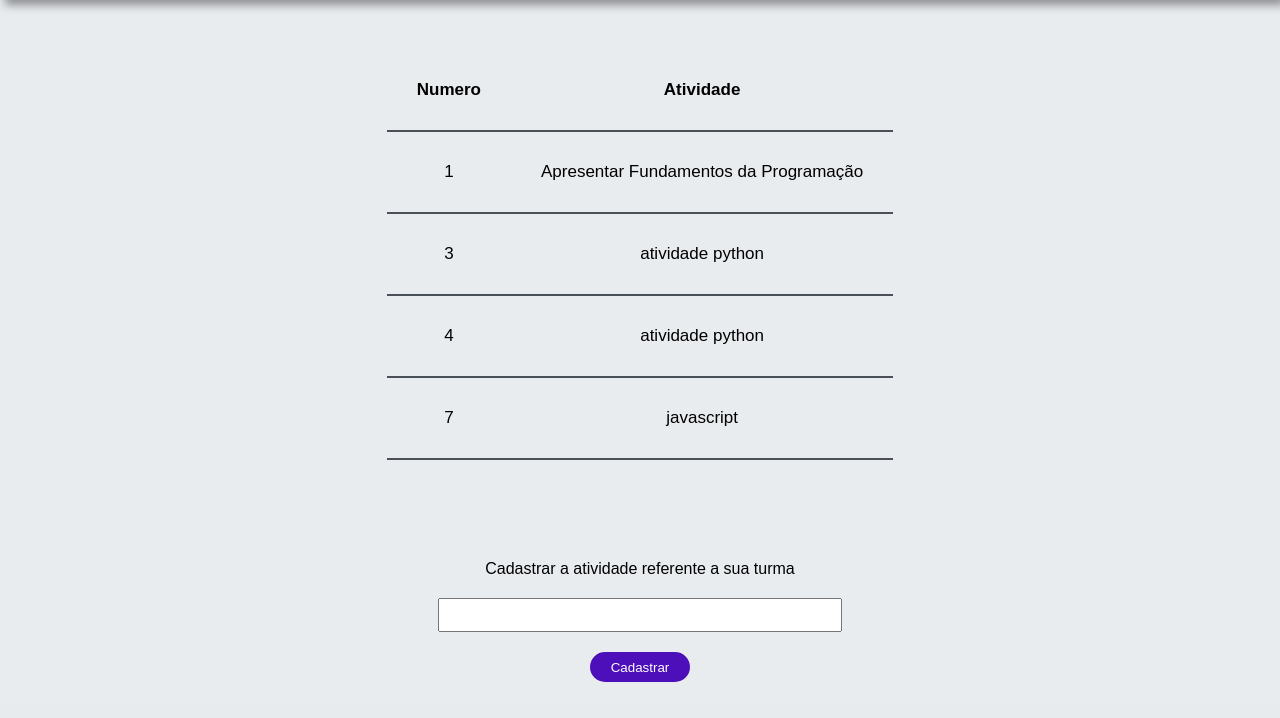
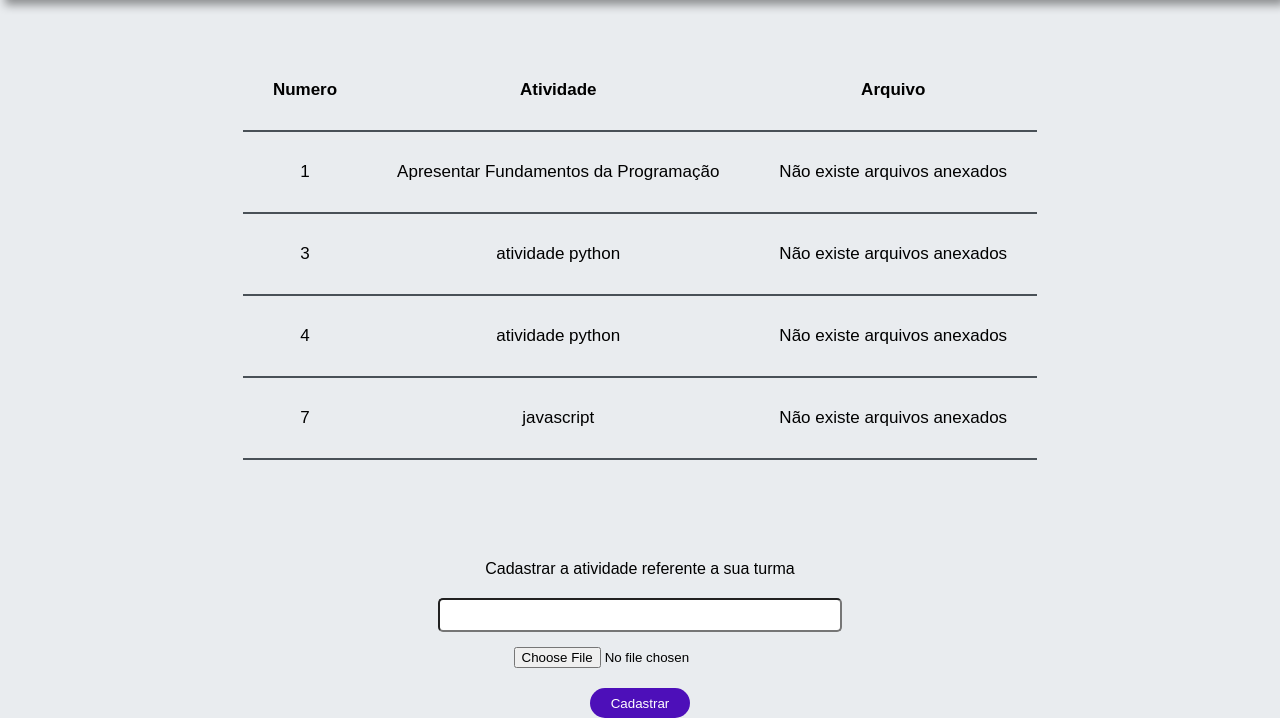
Before and after one commit to MariaEDuarda005/Projeto-Escola-Senai, a Django app: page /cad_atividade/1 in a window 1280 px wide. Shown: the part 96-814 px from the top of the page. Before the commit the page ends 778 px from the top, so only its background shows below. Run offline with Django 5.2, Linux system fonts and the light colour scheme; data comes from the database, SQL or seed files in the repository; both versions use the stored data as it was after the commit; some libraries are stand-ins or nearby versions.

Commit message:
Inserir arquivos

```diff
--- a/Escola/App_Escola/models.py
+++ b/Escola/App_Escola/models.py
@@ -19,6 +19,7 @@ class Turma(models.Model):
 class Atividade(models.Model):
     nome_atividade = models.CharField(max_length=120)
     id_turma = models.ForeignKey(Turma, null=True, on_delete=models.CASCADE)
+    arquivo = models.FileField(upload_to='atividade_arquivo/', blank=True, null=True)
 
     def __str__(self):
         return self.nome_atividade
--- a/Escola/App_Escola/static/css/login.css
+++ b/Escola/App_Escola/static/css/login.css
@@ -5,6 +5,7 @@
 }
 
 body {
+    background-image: url("../imagens/stacked-waves-haikei.svg");
     display: flex;
     justify-content: center;
     align-items: center;
@@ -28,7 +29,7 @@ form{
 }
 
 .formulario {
-    background-color: #e7ecef;
+    background-color: #fdf6ff;
     display: flex;
     justify-content: center;
     align-items: center;
--- a/Escola/App_Escola/templates/turmaAtividade.html
+++ b/Escola/App_Escola/templates/turmaAtividade.html
@@ -5,6 +5,7 @@
     <meta charset="UTF-8">
     <meta name="viewport" content="width=device-width, initial-scale=1.0">
     <link rel="stylesheet" type="text/css" href="{% static 'css/turmaAtividade.css' %}">
+    <script src="https://kit.fontawesome.com/853fc98f91.js" crossorigin="anonymous"></script>
     <title>Lista de Turmas do professor</title>
 </head>
 
@@ -12,7 +13,7 @@
         <nav>
             <div class="nav-bar">
                 <h1>Bem vindo(a) professor: {{usuario_logado}}</h1>
-                <button><a href="../accounts/logout" style="color: #fff;">SAIR</a></button>
+                <button><a href="{%url 'sair'%}" style="color: #fff;">SAIR</a></button>
             </div>
         </nav>
     </header>
@@ -36,6 +37,7 @@
                 <tr>
                     <th>Numero</th>
                     <th>Atividade</th>
+                    <th>Arquivo</th>
                 </tr>
 
 
@@ -43,17 +45,27 @@
                 <tr>
                     <td>{{ atividade.id }}</td>
                     <td>{{ atividade.nome_atividade }}</td>
+                    <td>
+                        {% if atividade.arquivo %}
+                            <i class="fa-regular fa-file-lines"></i>
+                        {% else %}
+                            <p>Não existe arquivos anexados</p>
+                        {% endif %}
+                    </td>
                 </tr>
                 {% endfor %}
 
             </table>
         </div>
 
-        <form method="POST" action="{% url 'cad_atividade' id_turma=id_turma%}">
+        <form method="POST" action="{% url 'cad_atividade' id_turma=id_turma%}" enctype="multipart/form-data">
             {% csrf_token %}
             <div class="enviar_atividade">
                 <p>Cadastrar a atividade referente a sua turma</p>
-                <input style="height: 30px; width: 400px; margin-top: 20px;" type="text" id="descricao" name="descricao"/>
+                <input style="height: 30px; width: 400px; margin-top: 20px; border-radius: 5px;" type="text" id="descricao" name="descricao"/>
+                <input type="hidden" name="id_turma" id="id_turma" value="{{id_turma}}"/>
+                <input type="hidden" name="id_logado" id="id_logado" value="{{id_logado}}"/>
+                <input style="margin-top: 15px;" type="file" name="arquivo" id="arquivo" value="Caminho do arquivo"/>
 
                 <div class="botoes">
                     <div class="botao_confirmar" >
--- a/Escola/App_Escola/views.py
+++ b/Escola/App_Escola/views.py
@@ -181,13 +181,18 @@ def excluir_turma(request, id_turma):
 def cad_atividade(request, id_turma):
     turma = Turma.objects.get(pk=id_turma)
     atividades_turma = Atividade.objects.filter(id_turma_id=id_turma)
+    arquivo = request.FILES.get('arquivo') # Obtem o arquivo enviado pelo formulario
     if request.method == "POST":
         descricao = request.POST["descricao"]
         turma = Turma.objects.get(pk=id_turma)
 
         # atomicidade, só entra nessa parte se o resto estiver correto
         with transaction.atomic():
-            grava_atividade = Atividade(nome_atividade=descricao, id_turma=turma)
+            grava_atividade = Atividade(
+                nome_atividade=descricao,
+                id_turma=turma,
+                arquivo=arquivo
+            )
             grava_atividade.save()
 
         atividades_turma = Atividade.objects.filter(id_turma_id = id_turma)
@@ -204,5 +209,31 @@ def cad_atividade(request, id_turma):
         "atividades": atividades_turma
     })
 
+# def cad_atividade(request):
+#     if request.method == 'POST':
+#         nome_atividade = request.POST.get('nome_atividade')
+#         id_turma = request.POST.get('id_turma')
+#         id_logado = request.POST.get('id_logado')
+#         turma = Turma.objects.get(id=id_turma)
+#         arquivo = request.FILES.get('arquivo') # Obtem o arquivo enviado pelo formulario
+#         grava_atividade = Atividade(
+#             nome_atividade=nome_atividade,
+#             id_turma=id_turma,
+#             arquivo=arquivo # Associa a atividade
+#         )
+#         grava_atividade.save()
+#         messages.info(request, 'Atividade' + nome_atividade + ' cadastrada com sucesso.')
+#         nome_da_turma = turma.nome_turma
+#         dados_professor = Professor.objects.filter(id=id_logado).values("nome", "id")
+#         usuario_logado = dados_professor[0]
+#         usuario_logado = usuario_logado['nome']
+#         atividades_da_turma = Atividade.objects.filter(id_turma=turma)
+
+#         return render(request, 'turmaAtividade.html',
+#                       {'usuario logado': usuario_logado,
+#                        'atividades_da_turma': atividades_da_turma,
+#                        'id_logado': id_logado,
+#                        'nome_da_turma': nome_da_turma})
+
 def sair(request):
     return render(request, 'login.html')
```
Also changed, not shown: Escola/App_Escola/migrations/0003_atividade_arquivo.py (added), Escola/App_Escola/static/imagens/fundo.svg (added), Escola/App_Escola/static/imagens/stacked-waves-haikei.svg (added), Escola/db.sqlite3, 2 other files.
